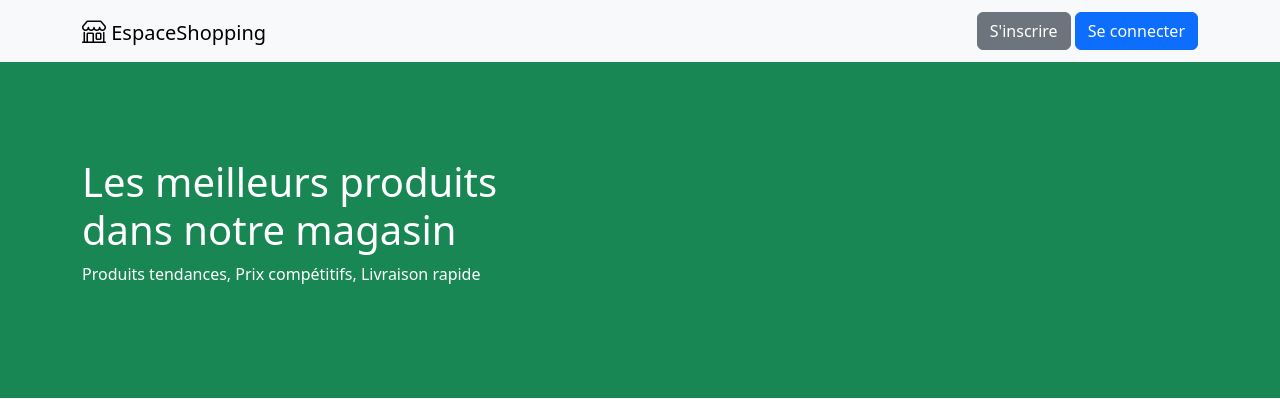
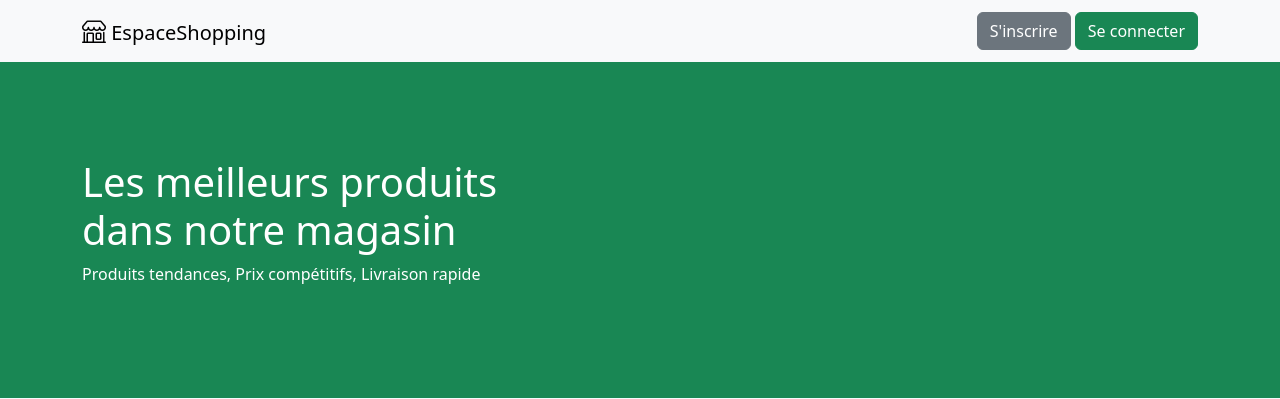
Before and after one commit to DylanLakhdari/EspaceShopping, a Django app: page / in a window 1280 px wide. Shown: the top 399 px of the page. Run offline with Django 5.2, Linux system fonts and the light colour scheme; data that the repository does not hold is empty.

Commit message:
Modif bouton login

```diff
--- a/templates/not_logged_nav.html
+++ b/templates/not_logged_nav.html
@@ -12,7 +12,7 @@
             <ul class="navbar-nav ms-auto">
                 <li class="nav-item">
                     <a href="{% url "accounts-signup" %}"><button class="btn btn-secondary">S'inscrire</button></a>
-                    <a href="{% url "login" %}"><button class="btn btn-primary">Se connecter</button></a>
+                    <a href="{% url "login" %}"><button class="btn btn-success">Se connecter</button></a>
                 </li>
             </ul>
         </div>
```
